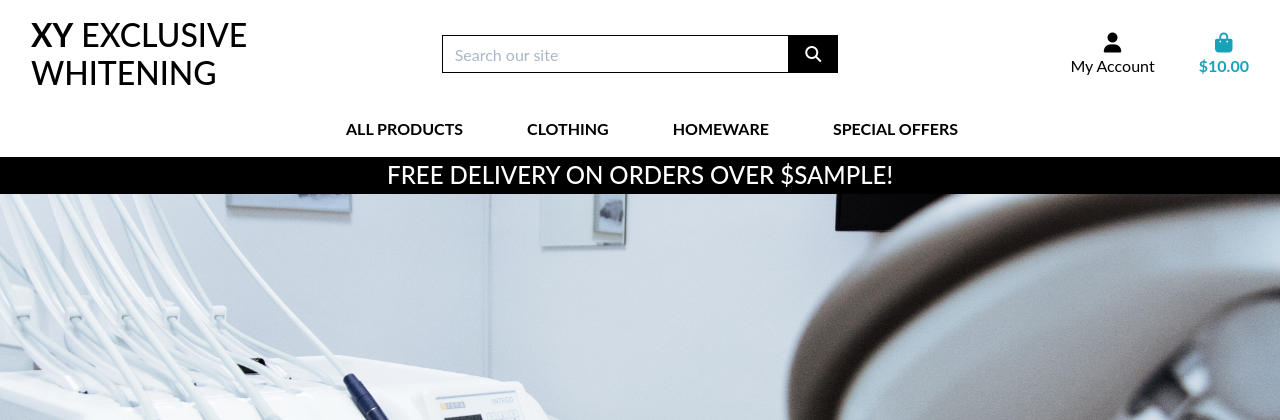
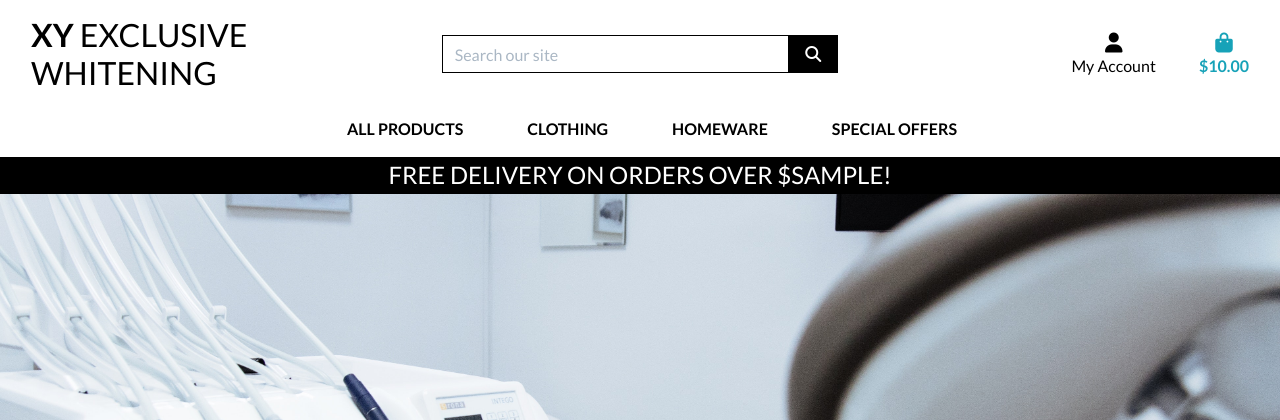
Before and after one commit to mmcin/CI-PP5, a Django app: template templates/base.html in a window 1280 px wide. Shown: the top 420 px of the page. Run offline with Django 4.2, Linux system fonts and the light colour scheme; the template is opened without the code that fills it: most values are stand-ins (such as "Sample title", 1, 10 or a date in 2020); some libraries are stand-ins or nearby versions.

Commit message:
Adds google fonts

```diff
--- a/templates/base.html
+++ b/templates/base.html
@@ -17,6 +17,11 @@
     {% block corecss %}
     <link rel="stylesheet" href="https://stackpath.bootstrapcdn.com/bootstrap/4.4.1/css/bootstrap.min.css"
         integrity="sha384-Vkoo8x4CGsO3+Hhxv8T/Q5PaXtkKtu6ug5TOeNV6gBiFeWPGFN9MuhOf23Q9Ifjh" crossorigin="anonymous">
+    <link rel="preconnect" href="https://fonts.googleapis.com">
+    <link rel="preconnect" href="https://fonts.gstatic.com" crossorigin>
+    <link
+        href="https://fonts.googleapis.com/css2?family=Lato:wght@100;300;400;700;900&family=Montserrat:wght@100;300;400;500;600;700;800&family=Pacifico&display=swap"
+        rel="stylesheet">
     <link rel="stylesheet" href="{% static 'css/base.css' %}">
     {% endblock %}
 
```
